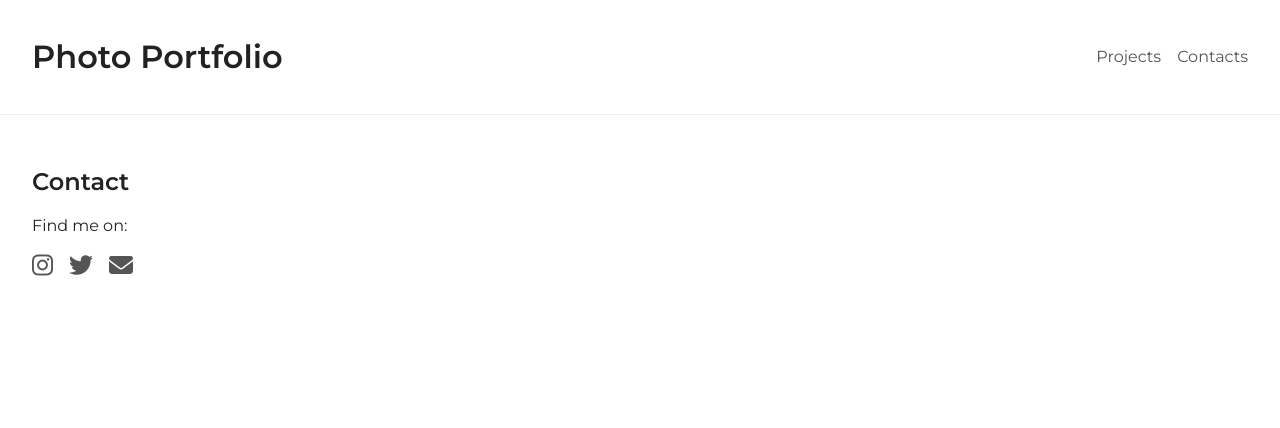
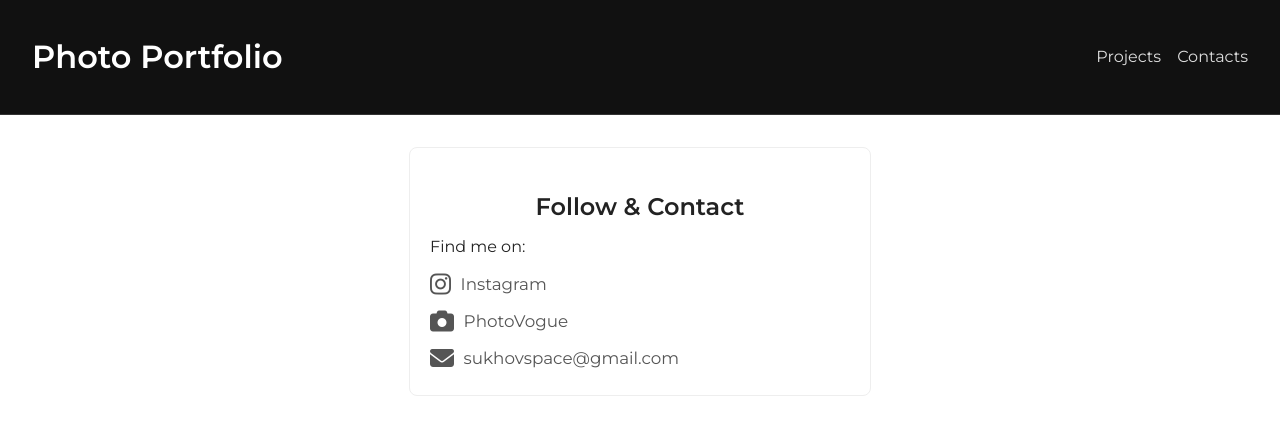
Before and after one commit to vdsukhov/photo-portfolio, a React (Vite) app: page /contact in a window 1280 px wide. Shown: the top 428 px of the page. Built offline with nearby package versions, Linux system fonts and the light colour scheme.

Commit message:
Add first project

```diff
--- a/src/index.css
+++ b/src/index.css
@@ -9,23 +9,25 @@ body {
   justify-content: space-between;
   align-items: center;
   padding: 1rem 2rem;
-  border-bottom: 1px solid #eee;
+  background: #111;
+  color: #fff;
+  border-bottom: 1px solid #333;
 }
 
 .logo a {
   text-decoration: none;
-  color: #222;
+  color: #fff;
   font-weight: 600;
 }
 
 .nav a {
   margin-left: 1rem;
   text-decoration: none;
-  color: #555;
+  color: #ddd;
 }
 
 .nav a:hover {
-  color: #000;
+  color: #fff;
 }
 
 .bio {
@@ -81,7 +83,7 @@ body {
 
 .project-card {
   position: relative;
-  height: 250px;
+  aspect-ratio: 4 / 5;
   background-size: cover;
   background-position: center;
   border-radius: 8px;
@@ -174,16 +176,54 @@ body {
   right: 20px;
 }
 
+/* Contact page layout */
 .contact {
   padding: 2rem;
+  display: flex;
+  justify-content: center;
 }
 
-.socials a {
-  margin-right: 1rem;
+.contact-container {
+  width: 100%;
+  max-width: 420px;
+  text-align: left;
+  background: #fff;
+  border: 1px solid #eee;
+  border-radius: 8px;
+  padding: 1.5rem 1.25rem;
+}
+
+.contact-title {
+  text-align: center;
+  margin-bottom: 0.5rem;
+}
+
+.socials {
+  list-style: none;
+  padding: 0;
+  margin: 1rem 0 0;
+  display: flex;
+  flex-direction: column;
+  gap: 0.75rem;
+}
+
+.socials li {
+  margin: 0;
+}
+
+.social-link {
+  display: inline-flex;
+  align-items: center;
+  gap: 0.6rem;
+  text-decoration: none;
   color: #555;
+  font-size: 1.05rem;
+}
+
+.social-link i {
   font-size: 1.5rem;
 }
 
-.socials a:hover {
+.social-link:hover {
   color: #000;
 }
--- a/src/pages/Contact.jsx
+++ b/src/pages/Contact.jsx
@@ -3,12 +3,29 @@ import React from 'react';
 export default function Contact() {
   return (
     <section className="contact">
-      <h2>Contact</h2>
-      <p>Find me on:</p>
-      <div className="socials">
-        <a href="https://instagram.com" target="_blank" rel="noopener"><i className="fab fa-instagram"></i></a>
-        <a href="https://twitter.com" target="_blank" rel="noopener"><i className="fab fa-twitter"></i></a>
-        <a href="mailto:me@example.com" target="_blank" rel="noopener"><i className="fas fa-envelope"></i></a>
+      <div className="contact-container">
+        <h2 className="contact-title">Follow & Contact</h2>
+        <p>Find me on:</p>
+        <ul className="socials">
+          <li>
+            <a className="social-link" href="https://www.instagram.com/_valdemar_ost_/" target="_blank" rel="noopener noreferrer" aria-label="Instagram">
+              <i className="fab fa-instagram" aria-hidden="true"></i>
+              <span>Instagram</span>
+            </a>
+          </li>
+          <li>
+            <a className="social-link" href="https://www.vogue.com/photovogue/photographers/404444" target="_blank" rel="noopener noreferrer" aria-label="PhotoVogue">
+              <i className="fas fa-camera" aria-hidden="true"></i>
+              <span>PhotoVogue</span>
+            </a>
+          </li>
+          <li>
+            <a className="social-link" href="mailto:sukhovspace@gmail.com" target="_blank" rel="noopener noreferrer" aria-label="Email">
+              <i className="fas fa-envelope" aria-hidden="true"></i>
+              <span>sukhovspace@gmail.com</span>
+            </a>
+          </li>
+        </ul>
       </div>
     </section>
   );
--- a/src/pages/Home.jsx
+++ b/src/pages/Home.jsx
@@ -5,17 +5,18 @@ export default function Home() {
     <>
       <section className="bio">
         <img
-          src="https://images.unsplash.com/photo-1502685104226-ee32379fefbe?auto=format&fit=crop&w=200&q=80"
+          src="https://avatars.githubusercontent.com/u/45002914?v=4?auto=format&fit=crop&w=200&q=80"
           alt="avatar"
           className="avatar"
         />
         <div>
-          <h2>Hi, I'm John Doe</h2>
-          <p>Based in New York. I enjoy capturing moments in Nature and Urban life.</p>
+          <h2>Hi, I'm Vladimir Sukhov</h2>
+          <p>Based in Saint Louis. </p>
+          <p>It’s often the quietest things—an abandoned chair, a gentle shadow, a whisper of wind through an open window—that say the most.</p>
           <div className="genres">
-            <span className="badge">Portrait</span>
+            <span className="badge">Nature</span>
             <span className="badge">Street</span>
-            <span className="badge">Nature</span>
+            <span className="badge">Minimalism</span>
           </div>
         </div>
       </section>
--- a/src/pages/ProjectPage.jsx
+++ b/src/pages/ProjectPage.jsx
@@ -3,13 +3,12 @@ import { useParams } from 'react-router-dom';
 import Gallery from '../components/Gallery.jsx';
 
 const projectData = {
-  nature: {
-    title: 'Nature Escapes',
+  vogue: {
+    title: 'Vogue',
     images: [
-      'https://images.unsplash.com/photo-1501785888041-af3ef285b470?auto=format&fit=crop&w=1200&q=80',
-      'https://images.unsplash.com/photo-1501769214405-0c3b74f4d7ba?auto=format&fit=crop&w=1200&q=80',
-      'https://images.unsplash.com/photo-1470770841072-f978cf4d019e?auto=format&fit=crop&w=1200&q=80',
-      'https://images.unsplash.com/photo-1500530855697-b586d89ba3ee?auto=format&fit=crop&w=1200&q=80'
+      'https://images.vogue.it/Photovogue/277be7a0-1938-11f0-8b68-e727f1c30dc4_gallery.jpg?auto=format&fit=crop&w=1200&q=80',
+      'https://images.vogue.it/Photovogue/d70af2c0-1937-11f0-9d51-e57de264298b_gallery.jpg?auto=format&fit=crop&w=1200&q=80',
+      'https://images.vogue.it/Photovogue/3ae0fa00-0e3a-11f0-b9f0-0b888f34ccb3_gallery.jpg?auto=format&fit=crop&w=1200&q=80'
     ]
   },
   urban: {
--- a/src/pages/Projects.jsx
+++ b/src/pages/Projects.jsx
@@ -3,10 +3,10 @@ import { Link } from 'react-router-dom';
 
 const projects = [
   {
-    slug: 'nature',
-    title: 'Nature Escapes',
-    description: 'Exploring the serenity of the wild.',
-    cover: 'https://images.unsplash.com/photo-1501785888041-af3ef285b470?auto=format&fit=crop&w=800&q=80'
+    slug: 'vogue',
+    title: 'Vogue',
+    description: 'My works from PhotoVogue.',
+    cover: 'https://images.vogue.it/Photovogue/d70af2c0-1937-11f0-9d51-e57de264298b_gallery.jpg?auto=format&fit=crop&w=800&q=80'
   },
   {
     slug: 'urban',
```
Also changed, not shown: 1 other file (tests, documents, lock files or other folders).
